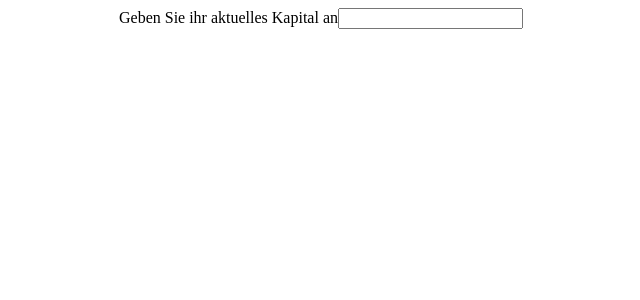
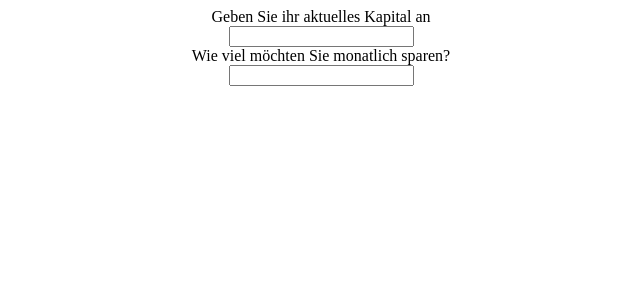
Before and after one commit to y4nisb/Pensionsrechner, a React (Create React App) app in the folder client/: page / in a window 1280 px wide. Shown: the top 300 px of the page, without its empty margins (319-959 px from the left). Built offline with nearby package versions, Linux system fonts and the light colour scheme.

Commit message:
input geld monatlich + css
inputfeld hinzugefügt + ein wenig css

```diff
--- a/client/src/App.css
+++ b/client/src/App.css
@@ -1,3 +1,27 @@
 .App {
   text-align: center;
+  display: flex;
+  flex-direction: column;
+  justify-content: center;
 }
+.input1 {
+  display: flex;
+  flex-direction: column;
+  justify-content: center;
+  align-items: center;
+}
+.input2 {
+  display: flex;
+  flex-direction: column;
+  justify-content: center;
+  align-items: center;
+}
+
+.inputs1 input {
+  width: 300px;
+  height: 20px;
+}
+.inputs2 input {
+  width: 300px;
+  height: 20px;
+}
--- a/client/src/App.js
+++ b/client/src/App.js
@@ -3,8 +3,14 @@ import "./App.css";
 function App() {
   return (
     <div className="App">
-      <label> Geben Sie ihr aktuelles Kapital an</label>
-      <input type="number" />
+      <div className="input1">
+        <label> Geben Sie ihr aktuelles Kapital an</label>
+        <input type="number" />
+      </div>
+      <div className="input2">
+        <label> Wie viel möchten Sie monatlich sparen? </label>
+        <input type="number" />
+      </div>
     </div>
   );
 }
```
